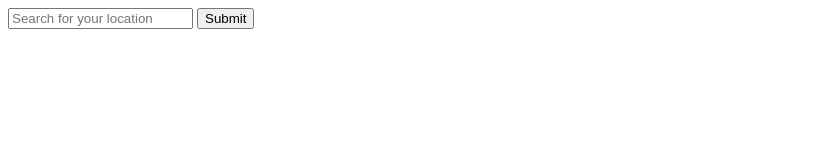
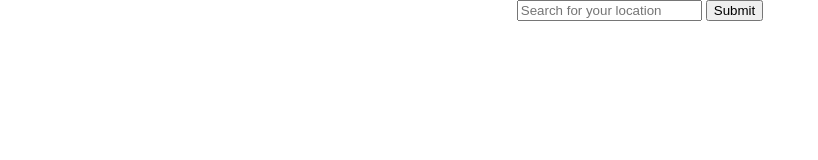
Before and after one commit to mehkij/weather-app, a website built with webpack: page dist/index.html in a window 1280 px wide. Shown: the whole page, without its empty margins (0-818 px from the left). Built offline with Linux system fonts and the light colour scheme.

Commit message:
Create flex containers

```diff
--- a/src/style.css
+++ b/src/style.css
@@ -0,0 +1,12 @@
+body {
+  margin: 0;
+  padding: 0;
+}
+
+.container,
+.weather-container {
+  display: flex;
+  flex-direction: column;
+  justify-content: center;
+  align-items: center;
+}
```
Also changed, not shown: dist/index.html, dist/main.js.
